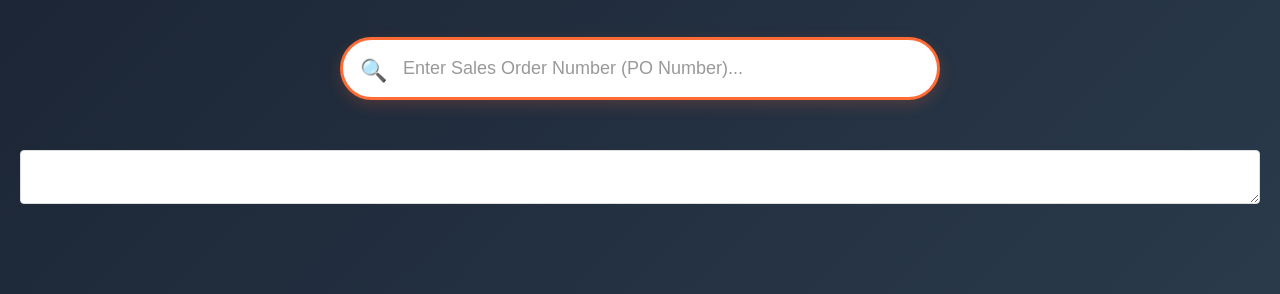
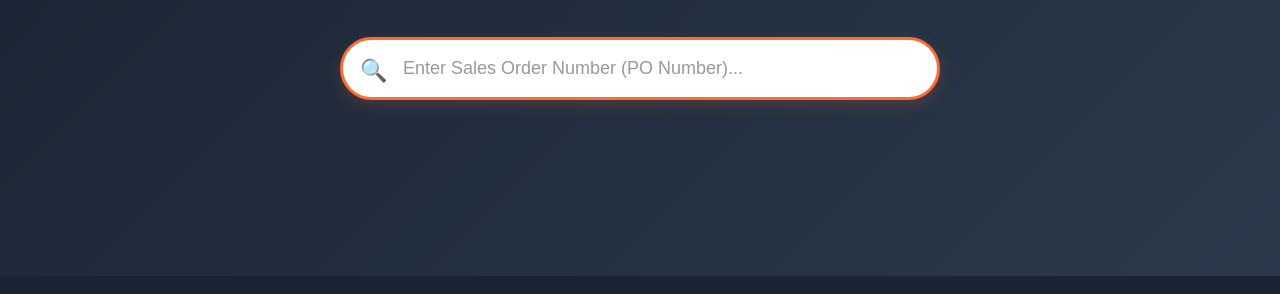
Before and after one commit to Yahya2345/sports-plus-deal-search, a website: page public/index.html in a window 1280 px wide. Shown: the part 237-531 px from the top of the page. Drawn offline with Linux system fonts and the light colour scheme.

Commit message:
Revert "Adjust inspection notes height to 48px"
This reverts commit b850a3a52e077795a82a2290dff01ce4a2dcfe9e.

```diff
--- a/public/index.html
+++ b/public/index.html
@@ -598,7 +598,7 @@
           autocomplete="off"
         >
       </div>
-                  <textarea class="editable-field" data-field="Inspection Notes" data-po="${invoice['PO Number']}" data-si-doc="${invoice['SI Doc Number']}}" data-li-idx="${idx + 1}" style="width: 100%; padding: 8px; border: 1px solid #ddd; border-radius: 4px; min-height: 48px; font-family: inherit; font-size: 13px;"></textarea>
+
       <div id="results"></div>
     </div>
   </main>
```
